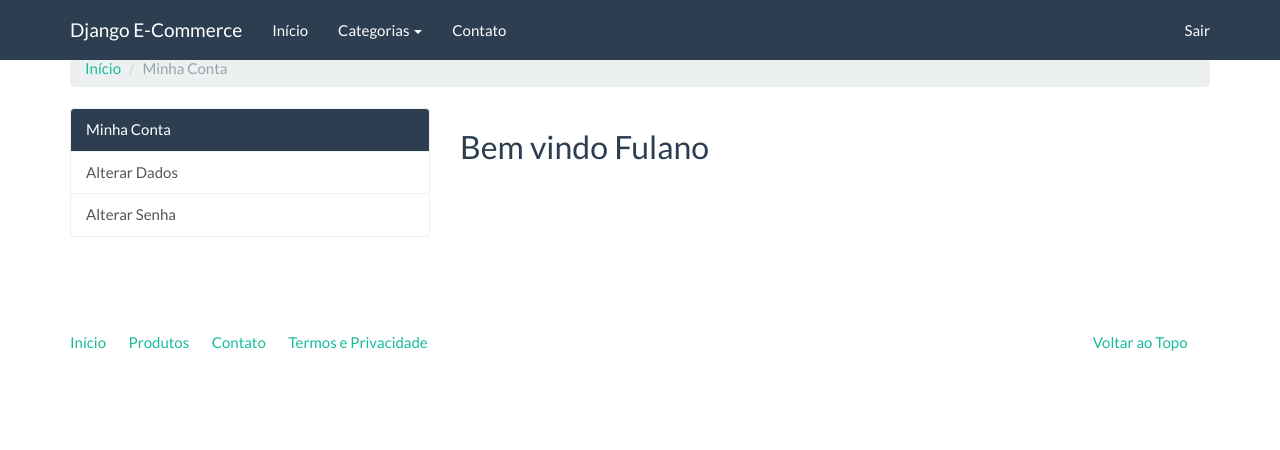
After one commit to gabsbelini/djangoecommerce, a Django app: a page that uses djangoecommerce/core/templates/base.html in a window 1280 px wide. The commit adds this page. Shown: the top 450 px of the page. Run offline with Django 4.2, Linux system fonts and the light colour scheme; a user stored in the database is signed in; data that the repository does not hold is empty; some libraries are stand-ins or nearby versions.

Commit message:
aula 48 concluida

```diff
--- /dev/null
+++ b/djangoecommerce/accounts/templates/accounts/index.html
@@ -0,0 +1,22 @@
+{% extends 'base.html' %}
+
+{% block title %}Minha Conta{% endblock %}
+
+{% block container %}
+<ol class="breadcrumb">
+          <li><a href="#">Início</a></li>
+          <li class="active">Minha Conta</li>
+        </ol>
+        <div class="row">
+            <div class="col-md-4">
+                <div class="list-group">
+                  <a href="#" class="list-group-item active">Minha Conta</a>
+                  <a href="#" class="list-group-item">Alterar Dados</a>
+                  <a href="#" class="list-group-item">Alterar Senha</a>
+                </div>
+            </div>
+            <div class="col-md-8">
+                <h2>Bem vindo Fulano</h2>
+            </div>
+        </div>
+{% endblock %}
--- a/djangoecommerce/accounts/urls.py
+++ b/djangoecommerce/accounts/urls.py
@@ -4,5 +4,6 @@ from . import views
 
 
 urlpatterns = [
+    url(r'^$', views.index, name='index'),
     url(r'^registro/$', views.register, name='register'),
 ]
--- a/djangoecommerce/accounts/views.py
+++ b/djangoecommerce/accounts/views.py
@@ -1,9 +1,16 @@
 from django.shortcuts import render
-from django.views.generic import CreateView
+from django.views.generic import CreateView, TemplateView
 from django.core.urlresolvers import reverse_lazy
+from django.contrib.auth.mixins import LoginRequiredMixin
 
 from .models import User
 from .forms import UserAdminCreationForm
+
+
+class IndexView(LoginRequiredMixin, TemplateView):
+
+    template_name = 'accounts/index.html'
+
 
 
 class RegisterView(CreateView):
@@ -15,3 +22,4 @@ class RegisterView(CreateView):
 
 
 register = RegisterView.as_view()
+index = IndexView.as_view()
--- a/djangoecommerce/core/templates/base.html
+++ b/djangoecommerce/core/templates/base.html
@@ -48,7 +48,7 @@
         </div>
       </div>
     </div>
-    <div class="container">
+    <div class="container margin-top">
 		{% block container %}{% endblock %}
 		<footer>
 			<div class="row">
```
Also changed, not shown: djangoecommerce/db.sqlite3.
